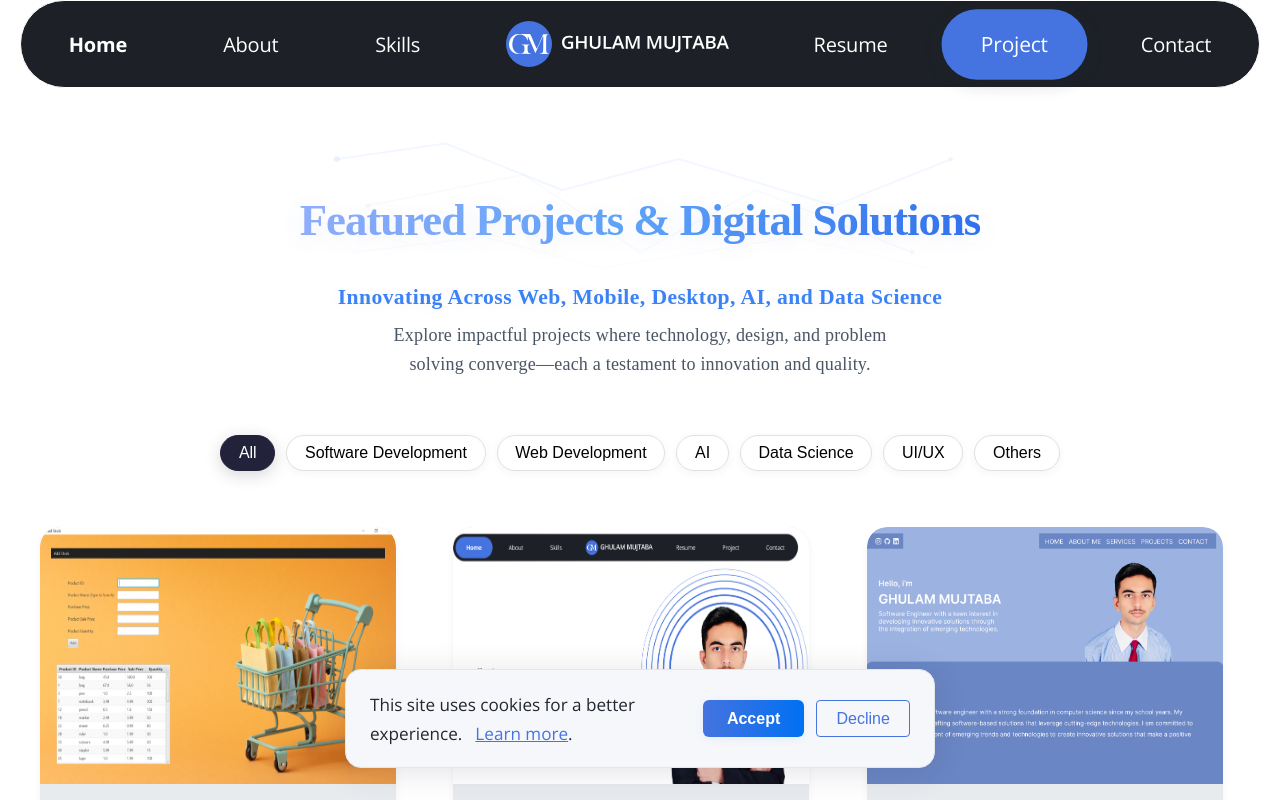
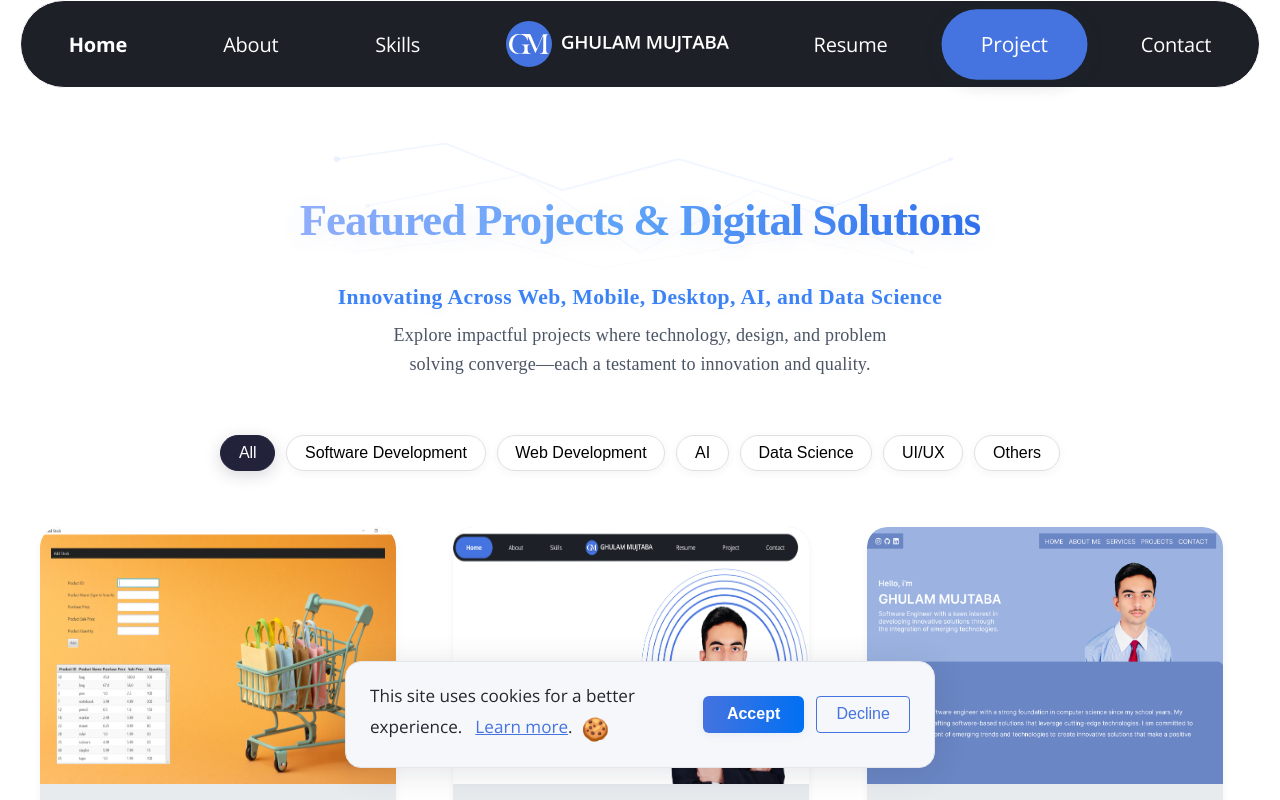
Before and after one commit to ghulam-mujtaba5/MyPortfolio, a Next.js app: page /projects in a window 1280 px wide. Shown: the top 800 px of the page. Built offline with nearby package versions, Linux system fonts and the light colour scheme.

Commit message:
feat: add cookie emoji to CookieConsentBanner for enhanced visual appeal

```diff
--- a/components/CookieConsentBanner/CookieConsentBanner.js
+++ b/components/CookieConsentBanner/CookieConsentBanner.js
@@ -58,6 +58,7 @@ const CookieConsentBanner = () => {
         >
           Learn more
         </a>.
+        <span style={{ fontSize: '1.3em', marginLeft: '0.4em', verticalAlign: 'middle' }}>🍪</span>
       </span>
       <div className={`${commonStyles.actions} ${frameStyles.actions}`}>
         <button
```
